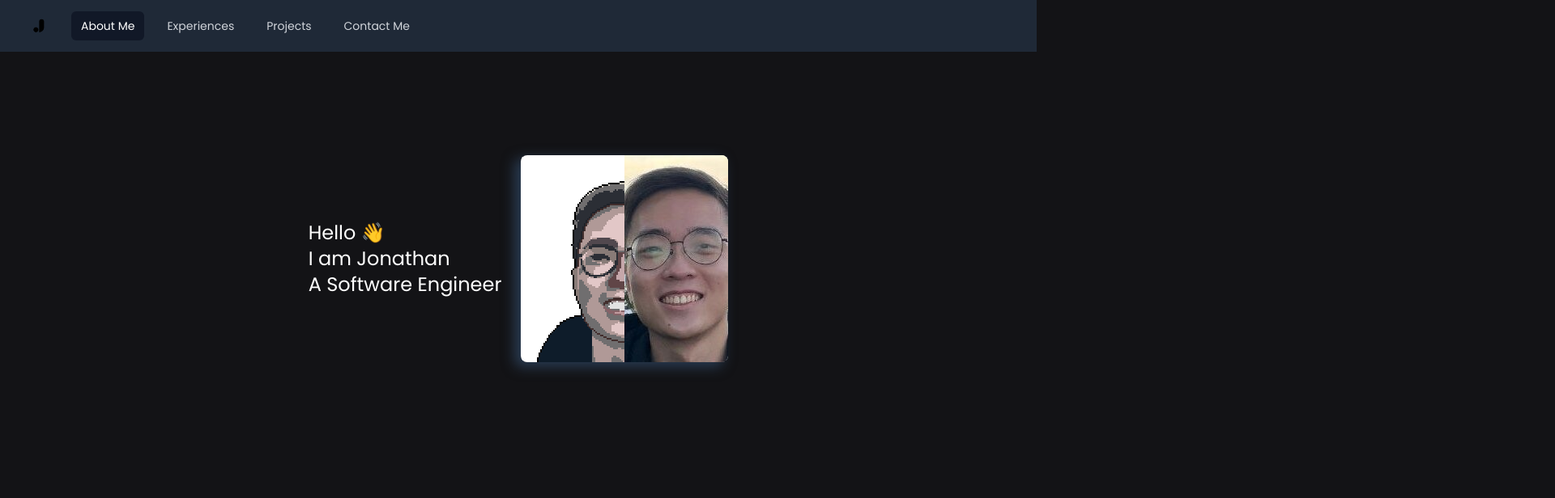
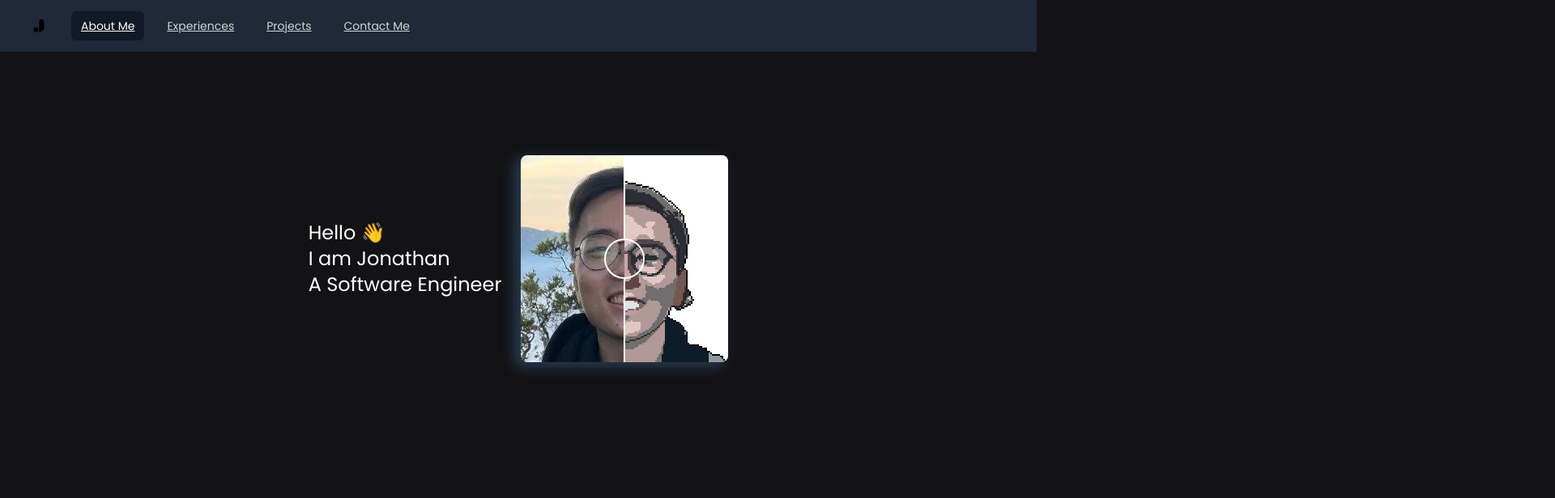
Before and after one commit to jonjonnyjonjon/portfolio-website, a React (Create React App) app: page / in a window 1280 px wide. Shown: the top 616 px of the page at 81% size, 1920 px wide, since content can reach past the window. Built offline with nearby package versions, Linux system fonts and the light colour scheme; a web font is replaced by a local one.

Commit message:
fix image slider

```diff
--- a/src/index.css
+++ b/src/index.css
@@ -1,15 +1,23 @@
 @import url("https://fonts.googleapis.com/css2?family=Poppins:wght@200;400;700&display=swap");
-@tailwind base;
+/* @tailwind base; */
 @tailwind components;
 @tailwind utilities;
+
+* {
+  margin: 0;
+  padding: 0;
+  box-sizing: border-box;
+}
+:root {
+  --image-comparison-slider-width: min(80vw, 256px);
+  --image-comparison-slider-handle-width: 50px;
+}
 
 body {
 	background-color: #131316;
 	color: #ffffff;
 
 	font-family: "Poppins", sans-serif;
-	padding: 0;
-	margin: 0;
 }
 
 /* AboutMe.js */
@@ -31,7 +39,7 @@ body {
 	cursor: default;
 	padding: 0 1em;
 	height: 40px;
-    color: #F4F4F4;
+	color: #f4f4f4;
 	background-color: #222345;
 }
 
@@ -45,15 +53,15 @@ body {
 }
 
 .red {
-    background-color: #FF4136;
+	background-color: #ff4136;
 }
 
 .yellow {
-    background-color: #FFDC00;
+	background-color: #ffdc00;
 }
 
 .green {
-    background-color: #2ECC40;
+	background-color: #2ecc40;
 }
 
 .field {
@@ -61,18 +69,18 @@ body {
 	height: calc(100% - 40px);
 	font-size: 0.85em;
 	font-weight: normal;
-    color: #F4F4F4;
+	color: #f4f4f4;
 	background-color: #222333;
 	overflow: auto;
 	overflow-wrap: break-word;
 }
 
 .error {
-    color: #FF4136;
+	color: #ff4136;
 }
 
 .info {
-    color: #FFDC00;
+	color: #ffdc00;
 }
 
 pre {
@@ -83,7 +91,7 @@ code {
 	font-size: 0.8em;
 }
 
-#image-comparison-slider {
+#imageComparisonSlider {
   position: relative;
   width: var(--image-comparison-slider-width);
   overflow: hidden;
@@ -91,7 +99,7 @@ code {
   box-shadow: -7px 5px 16px 1px rgba(56, 86, 122, 0.6);
   cursor: col-resize;
 }
-#image-comparison-slider img {
+#imageComparisonSlider img {
   display: block;
   width: var(--image-comparison-slider-width);
   height: auto;
@@ -100,7 +108,7 @@ code {
   pointer-events: none;
   user-select: none;
 }
-#image-comparison-slider .img-wrapper {
+#imageComparisonSlider .imgWrapper {
   position: absolute;
   top: 0;
   right: 0;
@@ -111,14 +119,38 @@ code {
   transform: translateZ(0); /* This is in order to fix a Firefox bug, related to the 3D tilt effect */
   /* transition: 0.25s cubic-bezier(.03,.98,.52,.99); */
 }
-#image-comparison-slider .img-wrapper img {
+#imageComparisonSlider .imgWrapper img {
   position: absolute;
   top: 0;
   right: 0;
   height: 100%;
 }
-
-#image-comparison-slider .handle {
+#imageComparisonSlider .label {
+  position: absolute;
+  top: 1rem;
+  z-index: 3;
+  color: #fff;
+  background-color: rgba(0, 0, 0, 0.33);
+  border-radius: 0.25rem;
+  padding: 0.5rem 0.75rem;
+  font-size: 0.85rem;
+  text-align: center;
+  letter-spacing: 1px;
+  user-select: none;
+  opacity: 0;
+  transition: 0.25s cubic-bezier(.68,.26,.58,1.22);
+}
+#imageComparisonSlider:hover .label {
+  opacity: 1;
+}
+#imageComparisonSlider .label.labelBefore {
+  left: 1rem;
+}
+#imageComparisonSlider .label.labelAfter {
+  right: 1rem;
+  background-color: #f95540;
+}
+#imageComparisonSlider .handle {
   position: absolute;
   top: 0;
   left: calc(50% - var(--image-comparison-slider-handle-width)/2);
@@ -132,12 +164,12 @@ code {
   z-index: 2;
   /* transition: 0.25s cubic-bezier(.03,.98,.52,.99); */
 }
-#image-comparison-slider .handle-line {
+#imageComparisonSlider .handleLine {
   width: 2px;
   flex-grow: 1;
   background-color: #fff;
 }
-#image-comparison-slider .handle-circle {
+#imageComparisonSlider .handleCircle {
   width: var(--image-comparison-slider-handle-width);
   height: var(--image-comparison-slider-handle-width);
   color: #fff;
@@ -154,9 +186,3 @@ code {
     --image-comparison-slider-width: 90vw;
   }
 }
-
-@media (max-width: 480px) {
-  :root {
-    --image-comparison-slider-width: 40vw;
-  }
-}
--- a/src/sections/Intro.js
+++ b/src/sections/Intro.js
@@ -5,12 +5,12 @@ import { useEffect } from "react";
 const Intro = () => {
 	useEffect(() => {
 		// https://codepen.io/Coding_Journey/pen/QWdQraQ
-		const slider = document.querySelector("#image-comparison-slider");
+		const slider = document.querySelector("#imageComparisonSlider");
 		const sliderImgWrapper = document.querySelector(
-			"#image-comparison-slider .img-wrapper"
+			"#imageComparisonSlider .imgWrapper"
 		);
 		const sliderHandle = document.querySelector(
-			"#image-comparison-slider .handle"
+			"#imageComparisonSlider .handle"
 		);
 
 		slider.addEventListener("mousemove", sliderMouseMove);
@@ -27,7 +27,10 @@ const Intro = () => {
 			if (mouseX < 0) mouseX = 0;
 			else if (mouseX > sliderWidth) mouseX = sliderWidth;
 
-			sliderImgWrapper.style.width = `${((1 - mouseX / sliderWidth) *100).toFixed(4)}%`;
+			sliderImgWrapper.style.width = `${(
+				(1 - mouseX / sliderWidth) *
+				100
+			).toFixed(4)}%`;
 			sliderHandle.style.left = `calc(${((mouseX / sliderWidth) * 100).toFixed(
 				4
 			)}% - ${sliderHandleWidth / 2}px)`;
@@ -56,6 +59,7 @@ const Intro = () => {
 	}, []);
 
 	return (
+		<>
 			<div className="mx-auto max-w-2xl py-32" id="intro">
 				<div className="text-center">
 					<div className="flex flex-col md:flex-row items-center justify-center gap-6">
@@ -65,24 +69,25 @@ const Intro = () => {
 							<p className="text-2xl">A Software Engineer</p>
 						</div>
 
-					<div id="image-comparison-slider">
-						<img src={PixelAvatar} alt="before" />
+						<div id="imageComparisonSlider">
+							<img src={OriginalAvatar} alt="before" />
 
-						<div className="img-wrapper">
-							<img src={OriginalAvatar} alt="after" />
+							<div className="imgWrapper">
+								<img src={PixelAvatar} alt="after" />
 							</div>
 							<div className="handle">
-							<div className="handle-line"></div>
-							<div className="handle-circle">
+								<div className="handleLine"></div>
+								<div className="handleCircle">
 									<i className="fas fa-chevron-left"></i>
 									<i className="fas fa-chevron-right"></i>
 								</div>
-							<div className="handle-line"></div>
+								<div className="handleLine"></div>
 							</div>
 						</div>
 					</div>
 				</div>
 			</div>
+		</>
 	);
 };
 
```
Lines whose indentation alone changed are shown as unchanged.
